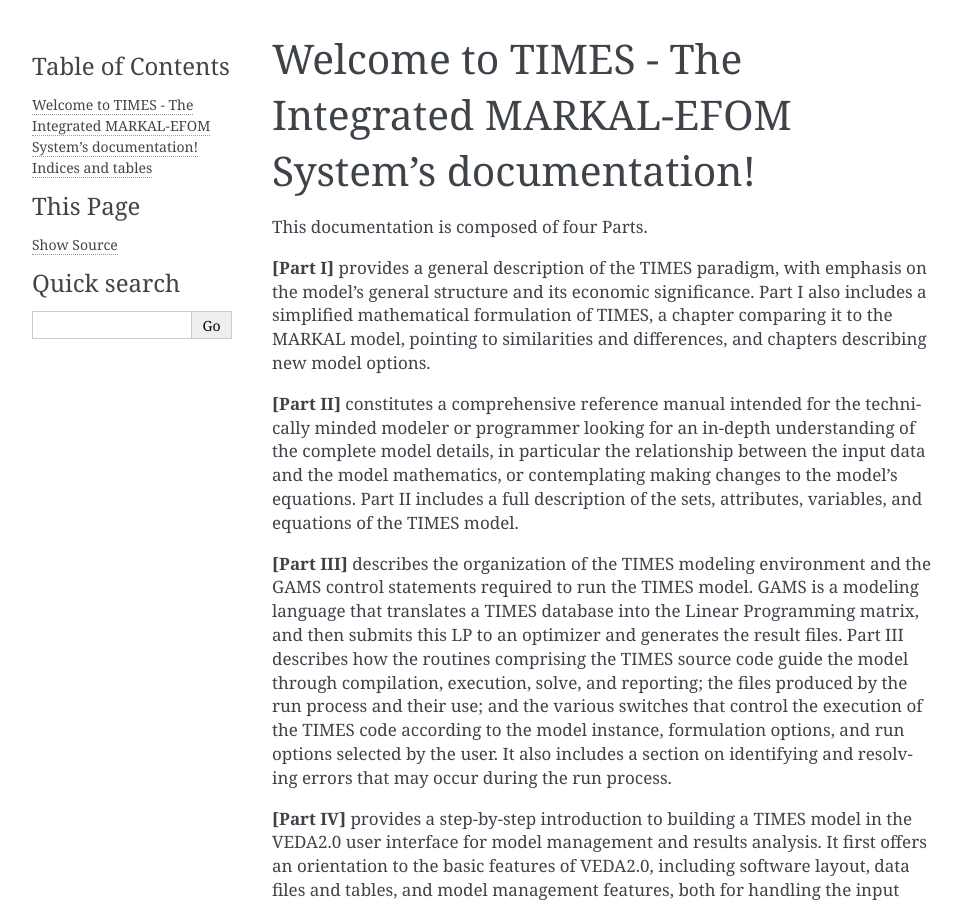
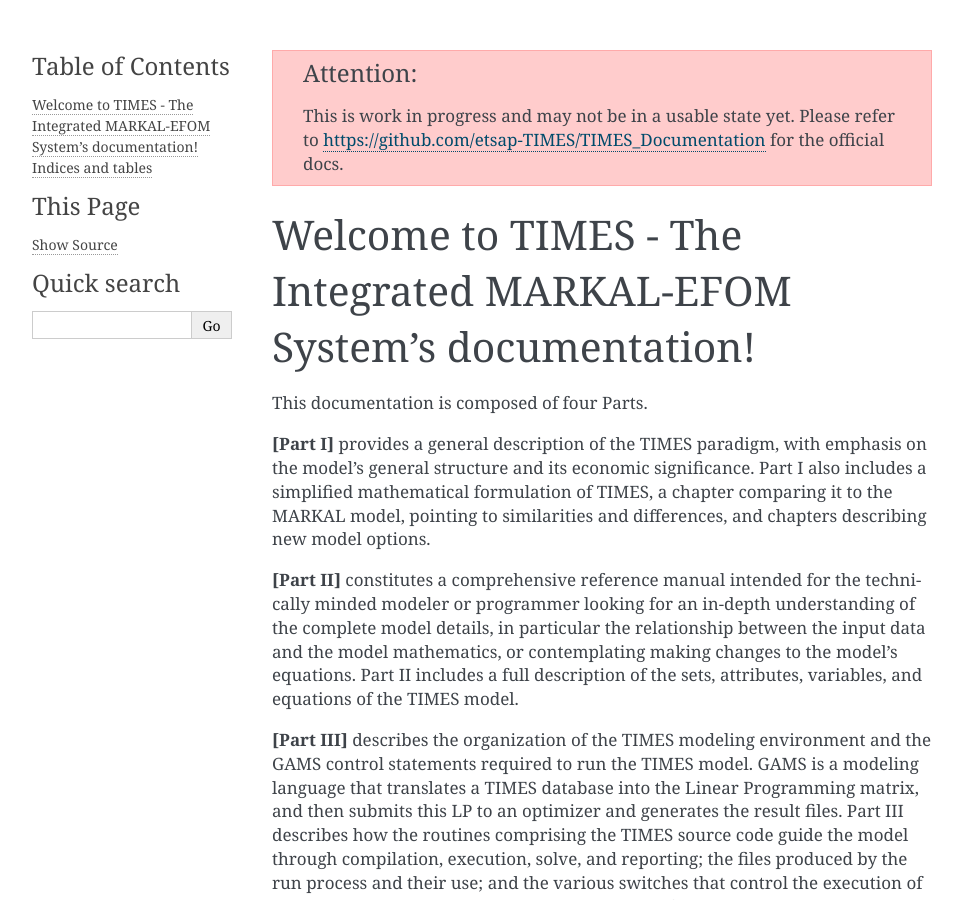
Before and after one commit to experimentarium/times, a Sphinx documentation site: the page built from docs/index.rst, in a window 1280 px wide and 900 px high. Shown: the whole window, without its empty margins (148-1111 px from the left). Built offline with Sphinx 7.4.7, drawn with Linux system fonts in a browser that asks for light colours.

Commit message:
Add a warning and a URL to the official docs (#6)
Alert users that this project is work in progress and may not be in a usable state yet. Provide a URL to the official docs on Github.

```diff
--- a/docs/conf.py
+++ b/docs/conf.py
@@ -10,6 +10,11 @@
 copyright = '2023, IEA-ETSAP'
 author = 'IEA-ETSAP'
 release = '4.7.2'
+
+rst_prolog = """.. attention::
+    This is work in progress and may not be in a usable state yet.
+    Please refer to https://github.com/etsap-TIMES/TIMES_Documentation for the official docs.
+"""
 
 # -- General configuration ---------------------------------------------------
 # https://www.sphinx-doc.org/en/master/usage/configuration.html#general-configuration
```
